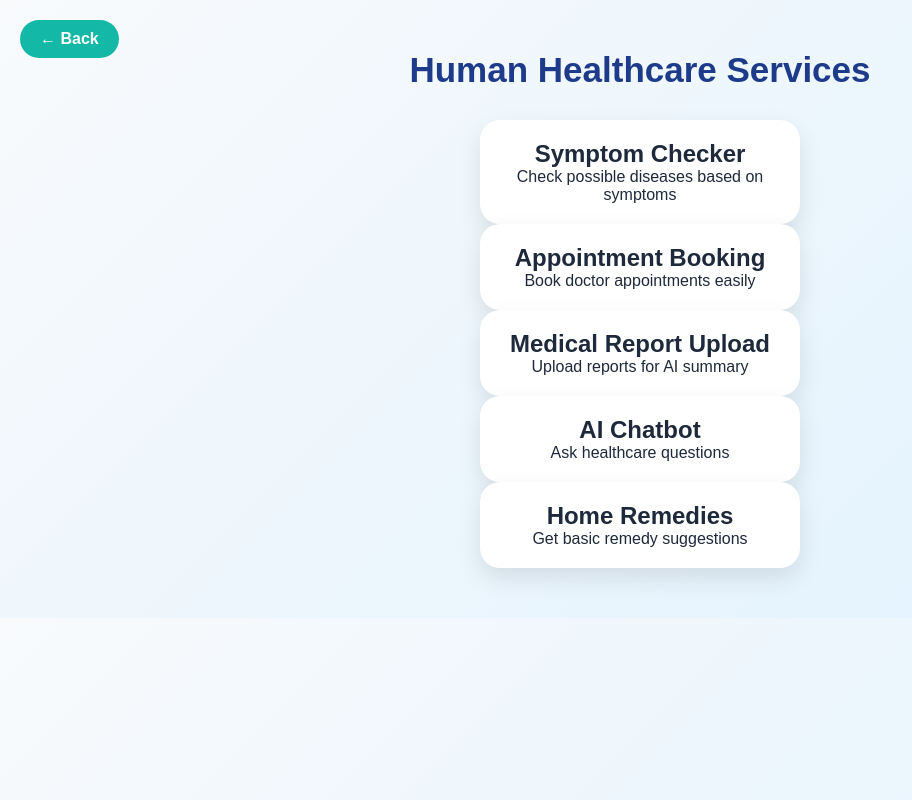
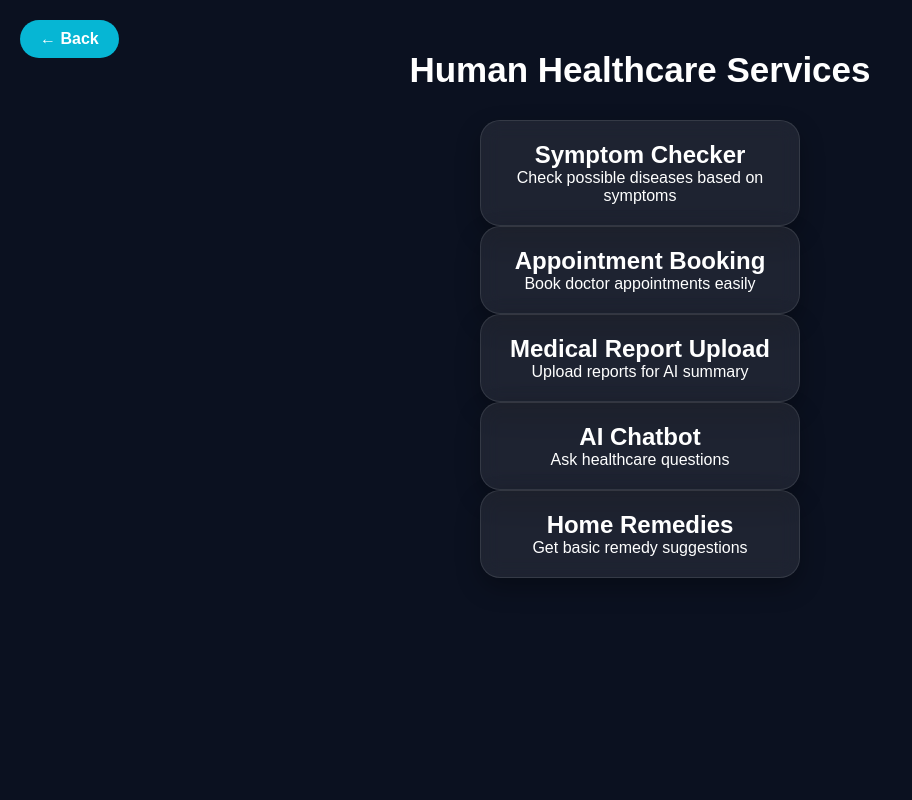
Before and after one commit to Tejaswini26308/MediCure-app, a Flask app: page /human in a window 1280 px wide. Shown: the whole page, without its empty margins (0-912 px from the left). Run offline with Flask 3, Linux system fonts and the light colour scheme.

Commit message:
Updated premium dark UI theme

```diff
--- a/static/style.css
+++ b/static/style.css
@@ -5,29 +5,34 @@
     font-family: Arial, sans-serif;
 }
 
-/* body background */
+/* BODY */
 body{
-    background: linear-gradient(135deg,#f8fafc,#e0f2fe);
-    color:#1e293b;
+    background:#0b1120;
+    color:white;
 }
 
-/* navbar */
+/* NAVBAR */
 nav{
     display:flex;
     justify-content:space-between;
     align-items:center;
-    background: linear-gradient(90deg,#0f172a,#1e3a8a);
+    background:#111827;
     color:white;
     padding:20px 40px;
-    box-shadow:0 4px 10px rgba(0,0,0,0.1);
+    box-shadow:0 4px 15px rgba(0,0,0,0.3);
 }
 
 nav ul{
     list-style:none;
     display:flex;
-    gap:20px;
+    gap:25px;
 }
 
+nav ul li a:hover{
+    color:#06b6d4;
+}
+
+/* LINKS */
 a{
     text-decoration:none;
     color:inherit;
@@ -107,22 +120,35 @@ button:hover{
     flex-wrap:wrap;
 }
 
+/* PREMIUM GLASS CARDS */
 .card{
-    background:white;
+    background:rgba(255,255,255,0.08);
+    backdrop-filter:blur(10px);
     width:320px;
     padding:20px;
     border-radius:20px;
-    box-shadow:0px 10px 25px rgba(0,0,0,0.1);
+    border:1px solid rgba(255,255,255,0.1);
+    box-shadow:0px 10px 25px rgba(0,0,0,0.3);
     transition:0.4s;
     overflow:hidden;
+    color:white;
 }
 
 .card:hover{
     transform:translateY(-12px);
-    box-shadow:0px 15px 30px rgba(0,0,0,0.2);
+    box-shadow:0px 15px 30px rgba(0,0,0,0.4);
 }
 
-/* DASHBOARD FIX (CENTER ALIGN) */
+/* CARD IMAGES */
+.card img{
+    width:100%;
+    height:220px;
+    object-fit:cover;
+    border-radius:15px;
+    margin-bottom:15px;
+}
+
+/* DASHBOARD */
 .dashboard-container{
     display:flex;
     flex-direction:column;
@@ -136,39 +162,49 @@ button:hover{
 .dashboard-container h1{
     margin-bottom:30px;
     font-size:35px;
-    color:#1e3a8a;
+    color:white;
 }
 
-/* login */
+/* LOGIN */
 .login-container{
     text-align:center;
     margin-top:100px;
 }
 
-/* forms */
+/* FORMS */
 input, select{
     padding:12px;
     width:280px;
     border-radius:10px;
-    border:1px solid #cbd5e1;
+    border:none;
     margin:10px 0;
+    background:#1e293b;
+    color:white;
 }
 
-/* footer */
+/* TABLE */
+table{
+    background:white;
+    color:black;
+    border-radius:10px;
+    overflow:hidden;
+}
+
+/* FOOTER */
 footer{
     text-align:center;
-    background:#0f172a;
+    background:#111827;
     color:white;
     padding:20px;
     margin-top:40px;
 }
 
-/* back button */
+/* BACK BUTTON */
 .back-btn{
     position:absolute;
     top:20px;
     left:20px;
-    background:#14b8a6;
+    background:#06b6d4;
     color:white;
     padding:10px 20px;
     border-radius:20px;
```
Also changed, not shown: other parts of static/style.css (+19 -37 lines).
